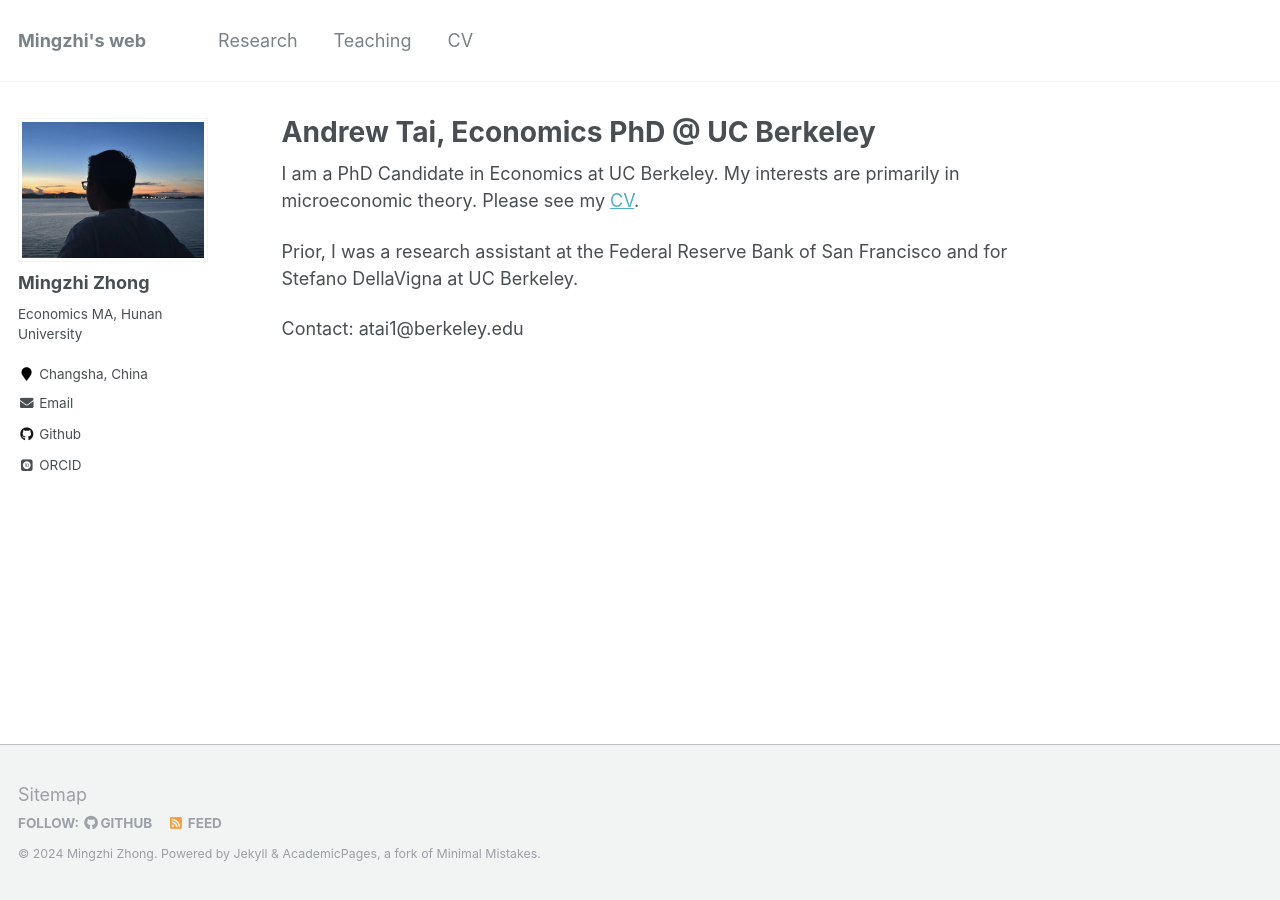
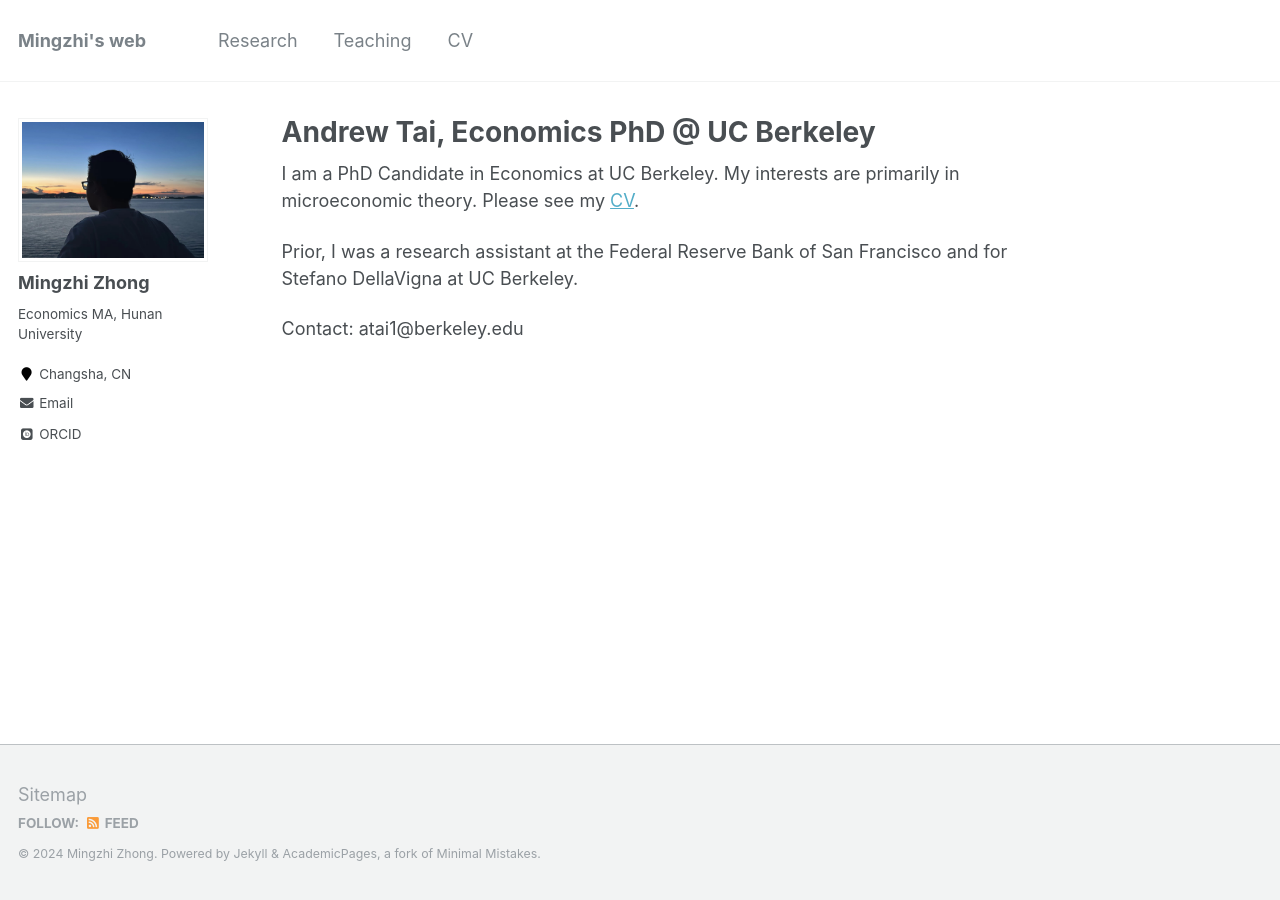
Before and after one commit to mingzhi361/mingzhi361.github.io, a Jekyll site: the page built from _pages/about.md, in a window 1280 px wide. Built offline with Jekyll 4.4.1, drawn with Linux system fonts in a browser that asks for light colours; some web fonts are replaced.

Commit message:
Update _config.yml

```diff
--- a/_config.yml
+++ b/_config.yml
@@ -14,14 +14,14 @@
 url                      : "https://mingzhi361.github.io" # the base hostname & protocol for your site e.g. "https://mmistakes.github.io"
 baseurl                  : "" # the subpath of your site, e.g. "/blog"
 repository               : "mingzhi361/mingzhi361.github.io"
-teaser                   : "" # filename of teaser fallback teaser image placed in /images/, .e.g. "500x300.png"
+teaser                   : # filename of teaser fallback teaser image placed in /images/, .e.g. "500x300.png"
 breadcrumbs              : false # true, false (default)
 words_per_minute         : 160
 future                   : true
 read_more                : "disabled" # if enabled, adds "Read more" links to excerpts
 talkmap_link             : false #change to true to add link to talkmap on talks page
 comments:
-  provider               : "" # false (default), "disqus", "discourse", "facebook", "google-plus", "staticman", "custom"
+  provider               : # false (default), "disqus", "discourse", "facebook", "google-plus", "staticman", "custom"
   disqus:
     shortname            :
   discourse:
@@ -62,7 +62,7 @@
   username               :
   app_id                 :
   publisher              :
-og_image                 :  # Open Graph/Twitter default site image
+og_image                 : # Open Graph/Twitter default site image
 # For specifying social profiles
 # - https://developers.google.com/structured-data/customize/social-profiles
 social:
@@ -73,7 +73,7 @@
 
 # Analytics
 analytics:
-  provider               :  "google-universal" # false (default), "google", "google-universal", "custom"
+  provider               : "google-universal" # false (default), "google", "google-universal", "custom"
   google:
     tracking_id          :
 
@@ -83,7 +83,7 @@
   name             : "Mingzhi Zhong"
   avatar           : "profile.png"
   bio              : "Economics MA, Hunan University"
-  location         : "Changsha, China"
+  location         : "Changsha, CN"
   employer         :
   pubmed           :
   googlescholar    :
@@ -96,7 +96,7 @@
   flickr           :
   facebook         :
   foursquare       :
-  github           : ""
+  github           :
   google_plus      :
   keybase          :
   instagram        :
```
